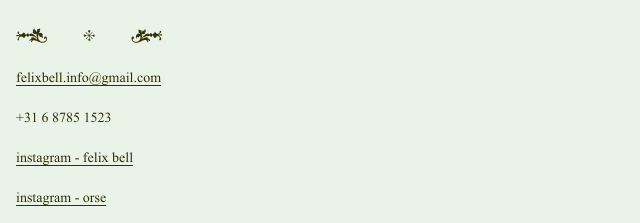
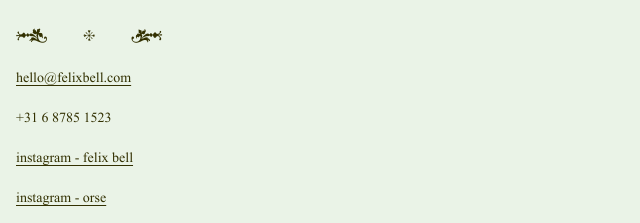
Before and after one commit to felixbellinfo-orse/felix-portfolio, a website: page about.html in a window 1280 px wide. Shown: the part 173-396 px from the top of the page, 0-640 px from the left. Drawn offline with Linux system fonts and the light colour scheme; no server answers; a web font is replaced by a local one.

Commit message:
updated email

```diff
--- a/about.html
+++ b/about.html
@@ -36,7 +36,7 @@
 
     <section class="about-section">
       <p>
-        <a href="mailto:felixbell.info@gmail.com">felixbell.info@gmail.com</a>
+        <a href="mailto:hello@felixbell.com">hello@felixbell.com</a>
       </p>
       <p>+31 6 8785 1523</p>
       <p><a href="https://www.instagram.com/felix_just_felix" >instagram - felix bell</a></p>
```
